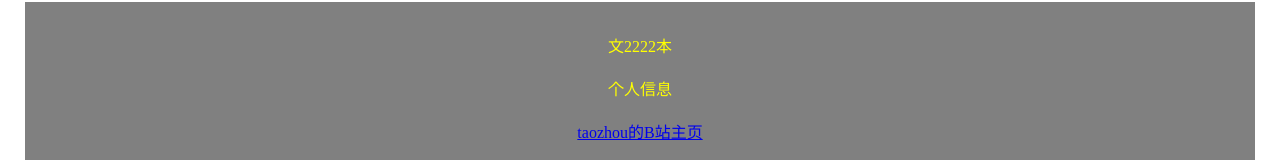
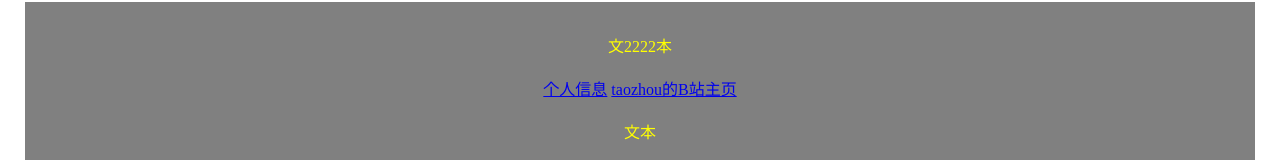
Before and after one commit to 749Taozhou/taozhou-re01, a plain HTML site: page index.html in a window 1280 px wide. Shown: the part 140-300 px from the top of the page. Drawn offline with Linux system fonts and the light colour scheme; files whose address does not match are found by name.

Commit message:
Update index.html

```diff
--- a/index.html
+++ b/index.html
@@ -28,7 +28,8 @@
     color:yellow;
     ">
         <p>文2222本</p>
-        <p>个人信息</p>
+        <a href="https://749taozhou.github.io/taozhou-re01/new.html"
+            target="_blank">个人信息</a>
         <a href="https://space.bilibili.com/322724643?spm_id_from=333.999.0.0"
             target="_blank">taozhou的B站主页</a>
 
```
